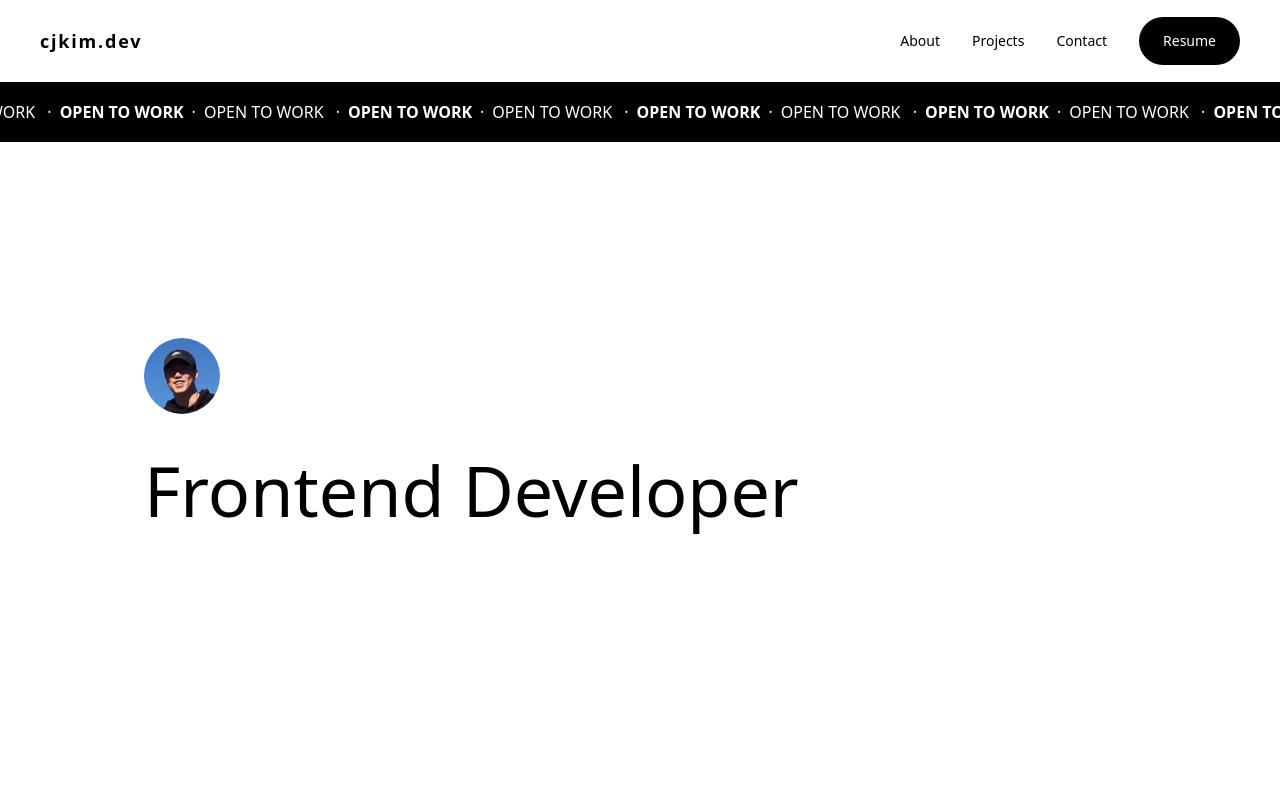
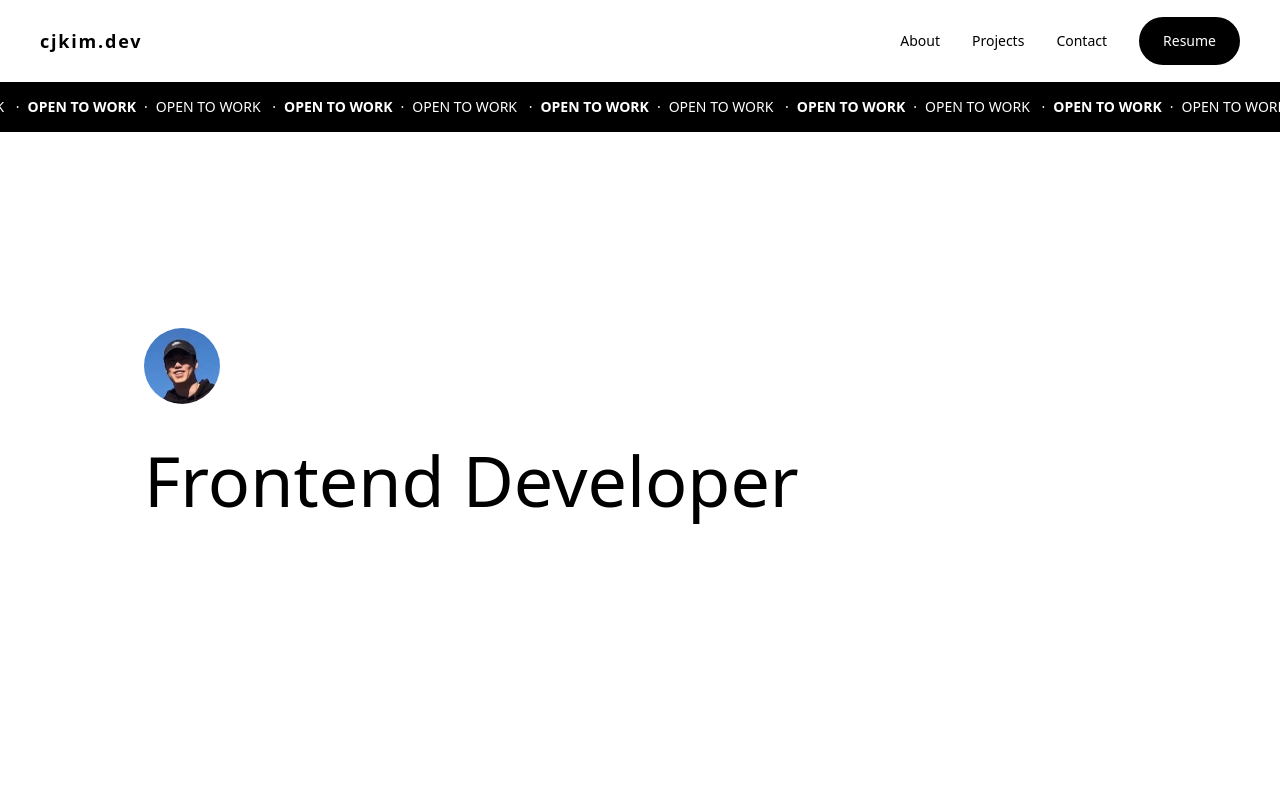
Before and after one commit to cjoak1028/cjoak1028.github.io, a React (Vite) app: page / in a window 1280 px wide. Shown: the top 800 px of the page. Built offline with nearby package versions, Linux system fonts and the light colour scheme.

Commit message:
Fixed sizing for banner componenent

```diff
--- a/src/components/About.jsx
+++ b/src/components/About.jsx
@@ -38,7 +38,7 @@ const About = () => {
           Tech Stack
         </h2>
         <span className="heading-md hidden sm:block opacity-40">|</span>
-        <ul className="flex flex-row gap-5 sm:gap-8 py-4">
+        <ul className="flex flex-row gap-6 sm:gap-8 py-4">
           {Object.entries(logos).map(([key, value]) => (
             <li key={key}>
               <TechLogo path={value} tech={key} />
--- a/src/components/Banner.jsx
+++ b/src/components/Banner.jsx
@@ -6,9 +6,9 @@ const Banner = () => {
     <Marquee
       autoFill={true}
       speed={40}
-      className="bg-black h-[3.125rem] sm:h-[3.75rem]"
+      className="bg-black h-10 sm:h-[3.125rem]"
     >
-      <p className="text-white uppercase md:text-base">
+      <p className="text-white uppercase">
         <span className="font-bold">open to work</span>
         <Dot />
         open to work <Dot />
```
